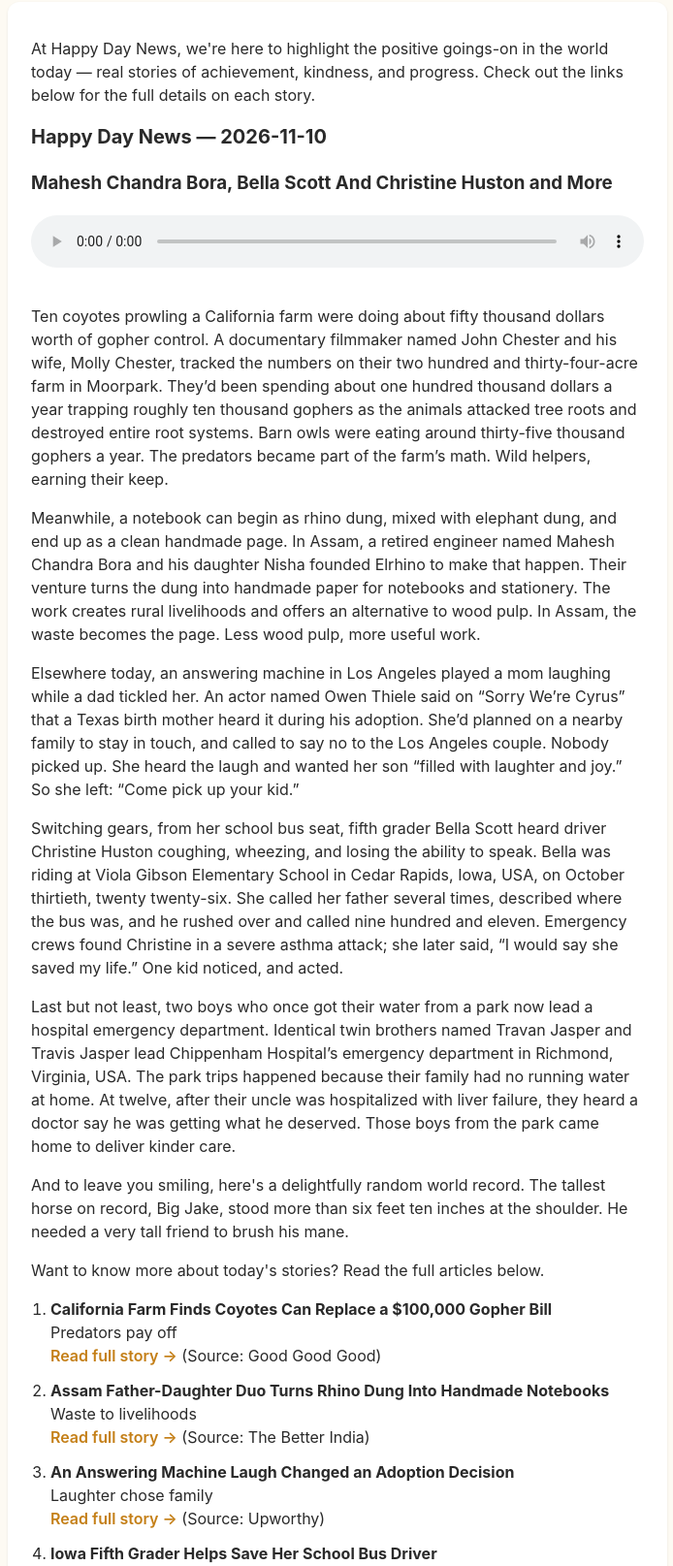
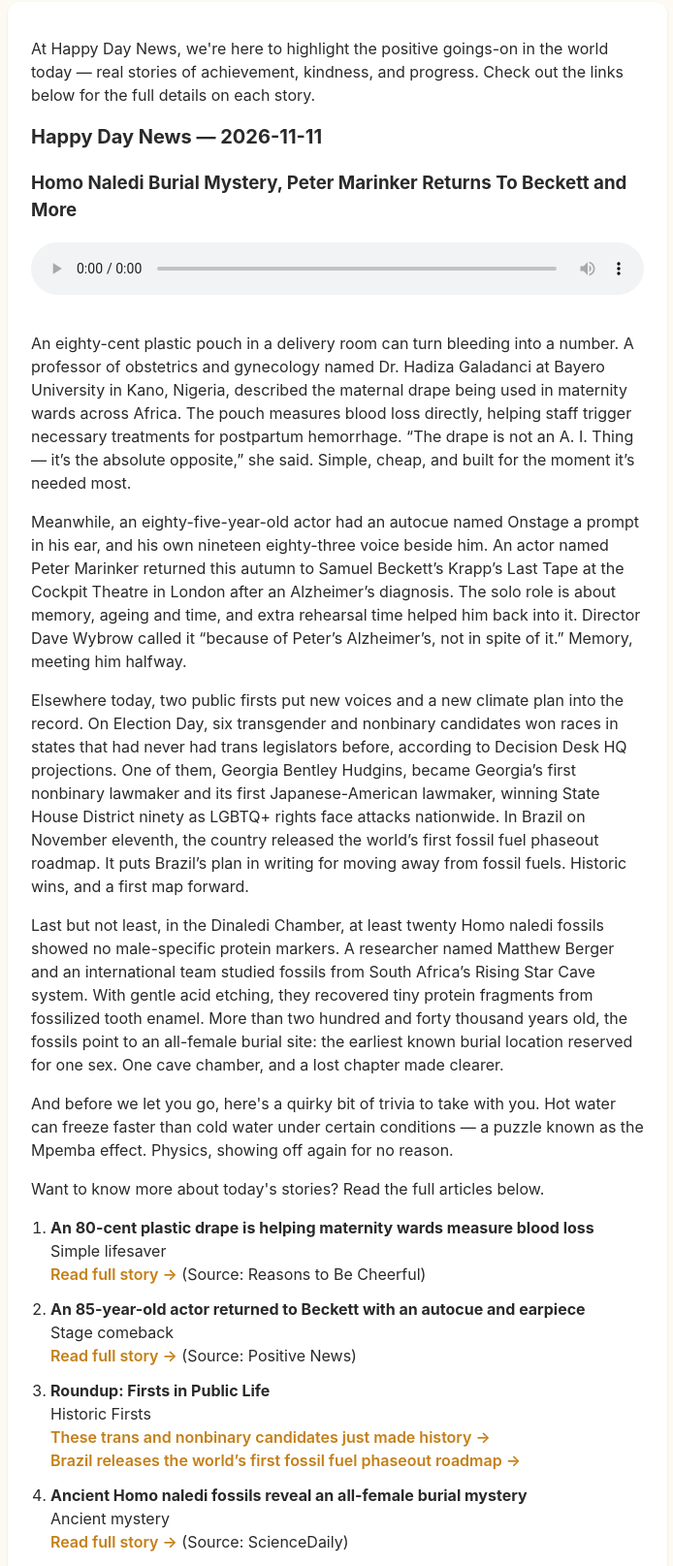
Before and after one commit to davidrobertdaniels/happy-day-news-feed, a plain HTML site: page index.html in a window 1280 px wide. Shown: the part 160-1775 px from the top of the page at 97% size, without its empty margins (292-986 px from the left). Drawn offline with Linux system fonts and the light colour scheme.

Commit message:
Add blog entry for 2026-11-11

```diff
--- a/index.html
+++ b/index.html
@@ -67,6 +67,22 @@
 <!-- EPISODES -->
 <div class="episode">
 <p class="episode-intro">At Happy Day News, we're here to highlight the positive goings-on in the world today — real stories of achievement, kindness, and progress. Check out the links below for the full details on each story.</p>
+<h2>Happy Day News — 2026-11-11</h2>
+<h3 class="episode-title">Homo Naledi Burial Mystery, Peter Marinker Returns To Beckett and More</h3>
+<audio controls src="https://feed.happydaynews.day/episodes/happy_day_news_e1b93de8.mp3"></audio>
+<div class="episode-overview">
+<p>An eighty-cent plastic pouch in a delivery room can turn bleeding into a number. A professor of obstetrics and gynecology named Dr. Hadiza Galadanci at Bayero University in Kano, Nigeria, described the maternal drape being used in maternity wards across Africa. The pouch measures blood loss directly, helping staff trigger necessary treatments for postpartum hemorrhage. “The drape is not an A. I. Thing — it’s the absolute opposite,” she said. Simple, cheap, and built for the moment it’s needed most.</p>
+<p>Meanwhile, an eighty-five-year-old actor had an autocue named Onstage a prompt in his ear, and his own nineteen eighty-three voice beside him. An actor named Peter Marinker returned this autumn to Samuel Beckett’s Krapp’s Last Tape at the Cockpit Theatre in London after an Alzheimer’s diagnosis. The solo role is about memory, ageing and time, and extra rehearsal time helped him back into it. Director Dave Wybrow called it “because of Peter’s Alzheimer’s, not in spite of it.” Memory, meeting him halfway.</p>
+<p>Elsewhere today, two public firsts put new voices and a new climate plan into the record. On Election Day, six transgender and nonbinary candidates won races in states that had never had trans legislators before, according to Decision Desk HQ projections. One of them, Georgia Bentley Hudgins, became Georgia’s first nonbinary lawmaker and its first Japanese-American lawmaker, winning State House District ninety as LGBTQ+ rights face attacks nationwide. In Brazil on November eleventh, the country released the world’s first fossil fuel phaseout roadmap. It puts Brazil’s plan in writing for moving away from fossil fuels. Historic wins, and a first map forward.</p>
+<p>Last but not least, in the Dinaledi Chamber, at least twenty Homo naledi fossils showed no male-specific protein markers. A researcher named Matthew Berger and an international team studied fossils from South Africa’s Rising Star Cave system. With gentle acid etching, they recovered tiny protein fragments from fossilized tooth enamel. More than two hundred and forty thousand years old, the fossils point to an all-female burial site: the earliest known burial location reserved for one sex. One cave chamber, and a lost chapter made clearer.</p>
+<p>And before we let you go, here's a quirky bit of trivia to take with you. Hot water can freeze faster than cold water under certain conditions — a puzzle known as the Mpemba effect. Physics, showing off again for no reason.</p>
+</div>
+<p class="read-more-note">Want to know more about today's stories? Read the full articles below.</p>
+<ol><li><strong>An 80-cent plastic drape is helping maternity wards measure blood loss</strong><br>Simple lifesaver<br><a href="https://reasonstobecheerful.world/what-were-reading-an-80-cent-plastic-bag-is-saving-mothers-lives/">Read full story →</a> <span class="source-credit">(Source: Reasons to Be Cheerful)</span></li><li><strong>An 85-year-old actor returned to Beckett with an autocue and earpiece</strong><br>Stage comeback<br><a href="https://www.positive.news/society/actor-85-takes-to-the-stage-despite-alzheimers-diagnosis/">Read full story →</a> <span class="source-credit">(Source: Positive News)</span></li><li><strong>Roundup: Firsts in Public Life</strong><br>Historic Firsts<br><a href="https://www.goodgoodgood.co/articles/trans-candidates-made-history">These trans and nonbinary candidates just made history →</a><br><a href="https://www.optimistdaily.com/2026/11/brazil-releases-the-worlds-first-fossil-fuel-phaseout-roadmap/">Brazil releases the world’s first fossil fuel phaseout roadmap →</a></li><li><strong>Ancient Homo naledi fossils reveal an all-female burial mystery</strong><br>Ancient mystery<br><a href="https://www.sciencedaily.com/releases/2026/11/261110042558.htm">Read full story →</a> <span class="source-credit">(Source: ScienceDaily)</span></li></ol>
+</div>
+
+<div class="episode">
+<p class="episode-intro">At Happy Day News, we're here to highlight the positive goings-on in the world today — real stories of achievement, kindness, and progress. Check out the links below for the full details on each story.</p>
 <h2>Happy Day News — 2026-11-10</h2>
 <h3 class="episode-title">Mahesh Chandra Bora, Bella Scott And Christine Huston and More</h3>
 <audio controls src="https://feed.happydaynews.day/episodes/happy_day_news_d2271f44.mp3"></audio>
```
